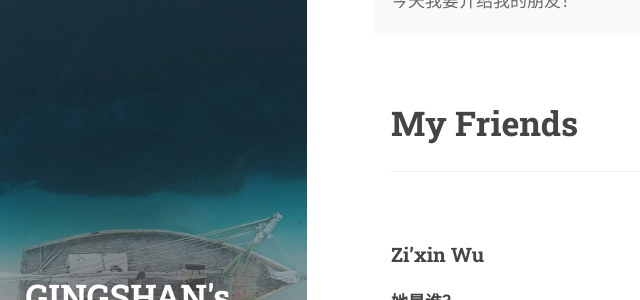
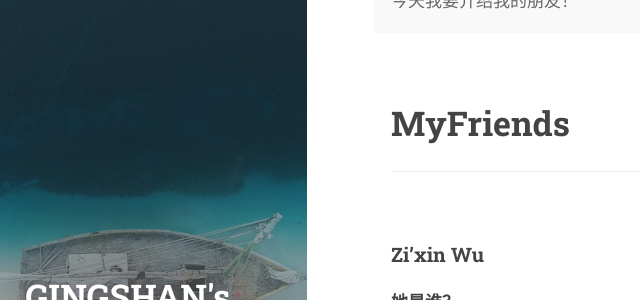
Before and after one commit to lshub2010/lshub2010.github.io, a Jekyll site: the page built from _posts/2023-3-25-my-friend.md, in a window 1280 px wide and 900 px high. Shown: the part 215-515 px from the top of the window, without its empty margins (0-640 px from the left). Built offline with Jekyll 4.4.1, drawn with Linux system fonts in a browser that asks for light colours; some web fonts are replaced.

Commit message:
Update 2023-3-25-my-friend.md

```diff
--- a/_posts/2023-3-25-my-friend.md
+++ b/_posts/2023-3-25-my-friend.md
@@ -5,7 +5,7 @@ description: >
   今天我要介绍我的朋友！
 tags: [daily]
 ---
-# My Friends
+# MyFriends
 ---
 ### Zi’xin Wu
 
```
